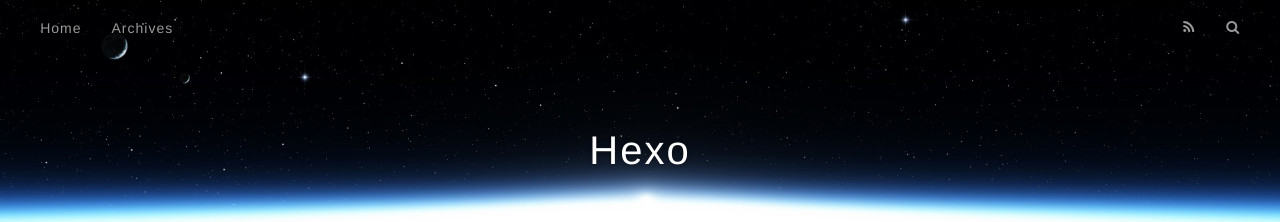
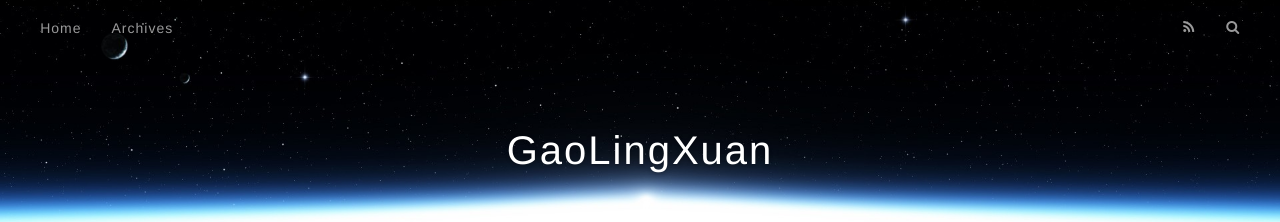
Before and after one commit to jsgaolx/jsgaolx.github.io, a plain HTML site: page index.html in a window 1280 px wide. Shown: the top 222 px of the page. Drawn offline with nearby package versions, Linux system fonts and the light colour scheme.

Commit message:
Site updated: 2017-07-15 03:33:44

```diff
--- a/index.html
+++ b/index.html
@@ -3,16 +3,16 @@
 <head>
   <meta charset="utf-8">
 
-  <title>Hexo</title>
+  <title>GaoLingXuan</title>
   <meta name="viewport" content="width=device-width, initial-scale=1, maximum-scale=1">
   <meta property="og:type" content="website">
-<meta property="og:title" content="Hexo">
+<meta property="og:title" content="GaoLingXuan">
 <meta property="og:url" content="http://yoursite.com/index.html">
-<meta property="og:site_name" content="Hexo">
+<meta property="og:site_name" content="GaoLingXuan">
 <meta name="twitter:card" content="summary">
-<meta name="twitter:title" content="Hexo">
+<meta name="twitter:title" content="GaoLingXuan">
 
-    <link rel="alternate" href="/atom.xml" title="Hexo" type="application/atom+xml">
+    <link rel="alternate" href="/atom.xml" title="GaoLingXuan" type="application/atom+xml">
 
 
     <link rel="icon" href="/favicon.png">
@@ -33,7 +33,7 @@
   <div id="header-outer" class="outer">
     <div id="header-title" class="inner">
       <h1 id="logo-wrap">
-        <a href="/" id="logo">Hexo</a>
+        <a href="/" id="logo">GaoLingXuan</a>
       </h1>
 
     </div>
@@ -96,7 +96,7 @@
 
     </div>
     <footer class="article-footer">
-      <a data-url="http://yoursite.com/2017/07/15/hello-world/" data-id="cj54991950000qsv7pigm0h5j" class="article-share-link">Partager</a>
+      <a data-url="http://yoursite.com/2017/07/15/hello-world/" data-id="cj549hbfk0000u0v7cz48ecml" class="article-share-link">Partager</a>
 
 
     </footer>
```
Also changed, not shown: 2017/07/15/hello-world/index.html (+5 -5 lines), archives/2017/07/index.html (+6 -6 lines), archives/2017/index.html (+6 -6 lines), archives/index.html (+6 -6 lines).
